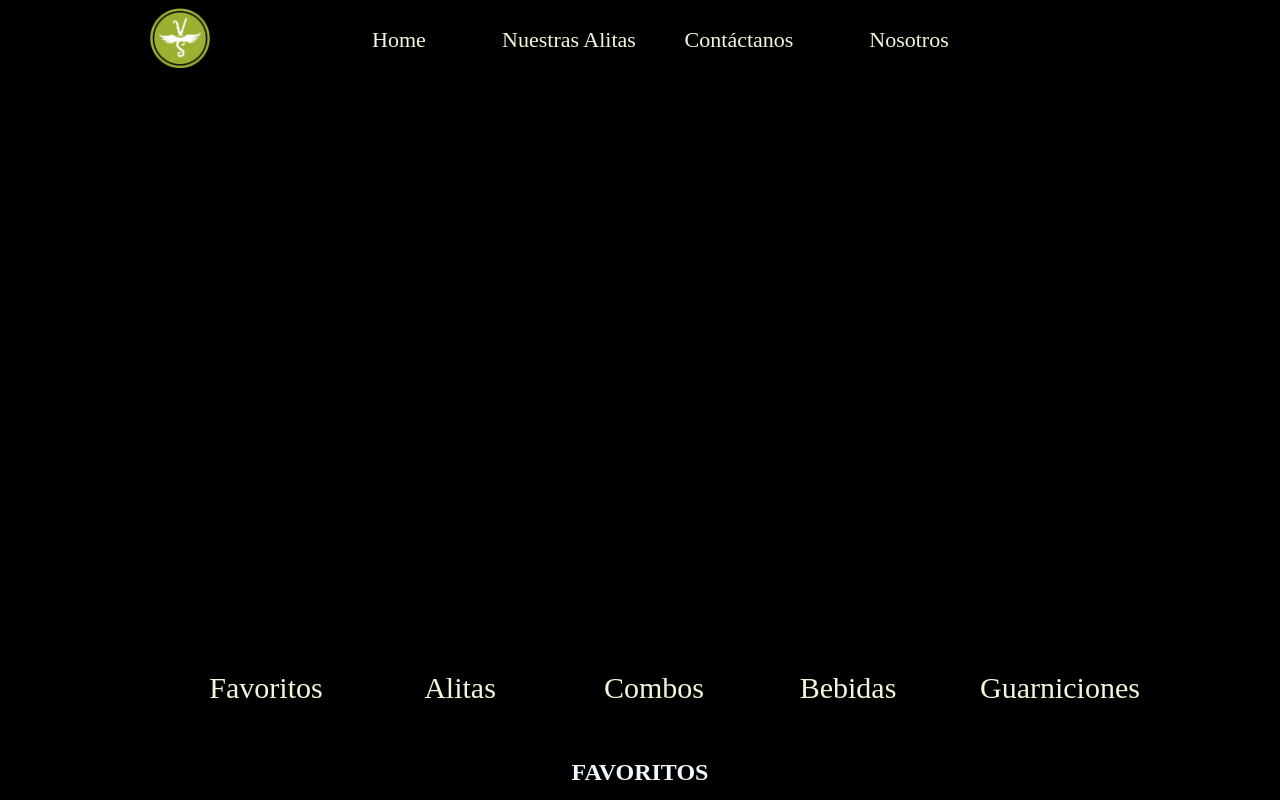
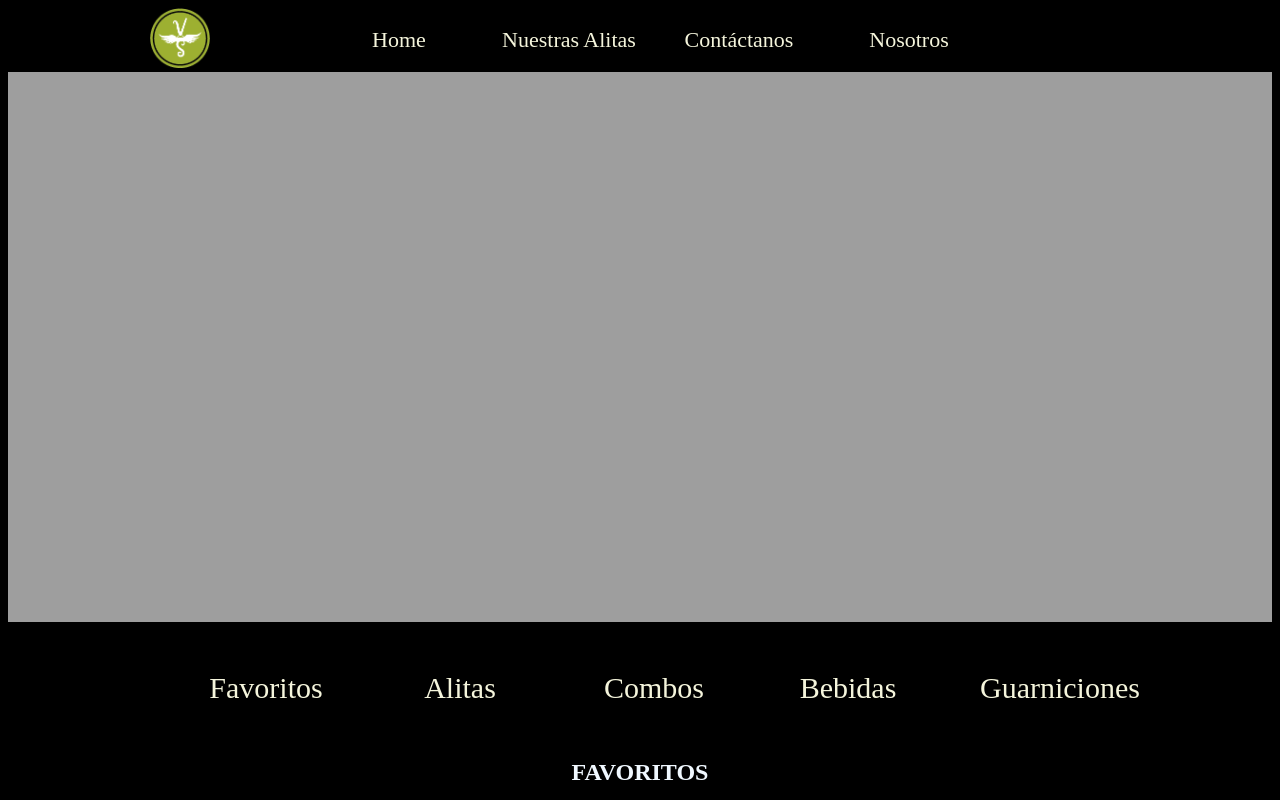
Before and after one commit to MarcoGalvezCSTI/VolardeSabor, a plain HTML site: page nuestras_alitas.html in a window 1280 px wide. Shown: the top 800 px of the page. Drawn offline with Linux system fonts and the light colour scheme; the site is published under a folder, as on GitHub Pages, so addresses that start at the root find nothing.

Commit message:
Update style.css

```diff
--- a/content/css/style.css
+++ b/content/css/style.css
@@ -190,7 +190,7 @@ section nav a:hover{
 .header_alita {
     width: 1fr;
     height: 550px;
-    background-image: url(/content/img/banner2.png);
+    background-image: url(../img/banner2.png);
     background-position: bottom;
     background-size: cover;
     background-repeat: no-repeat;
```
